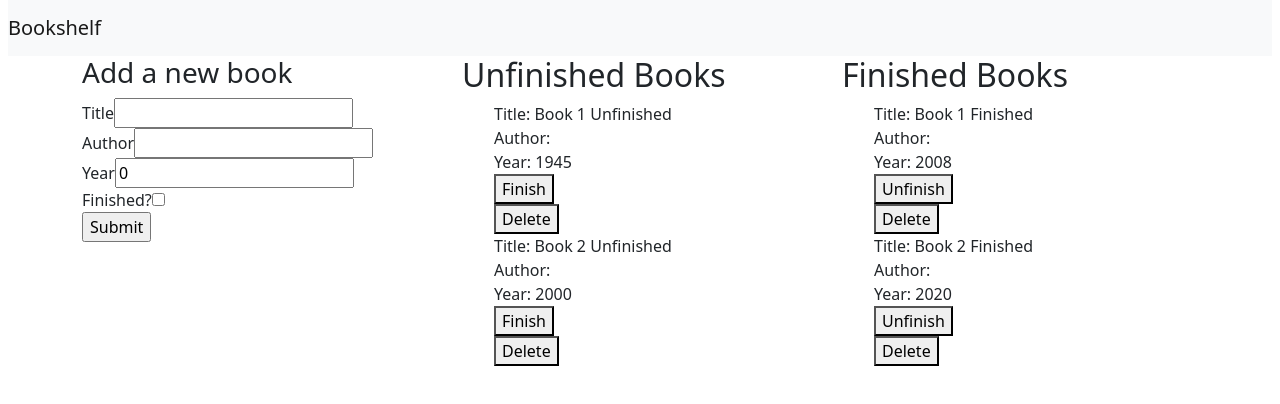
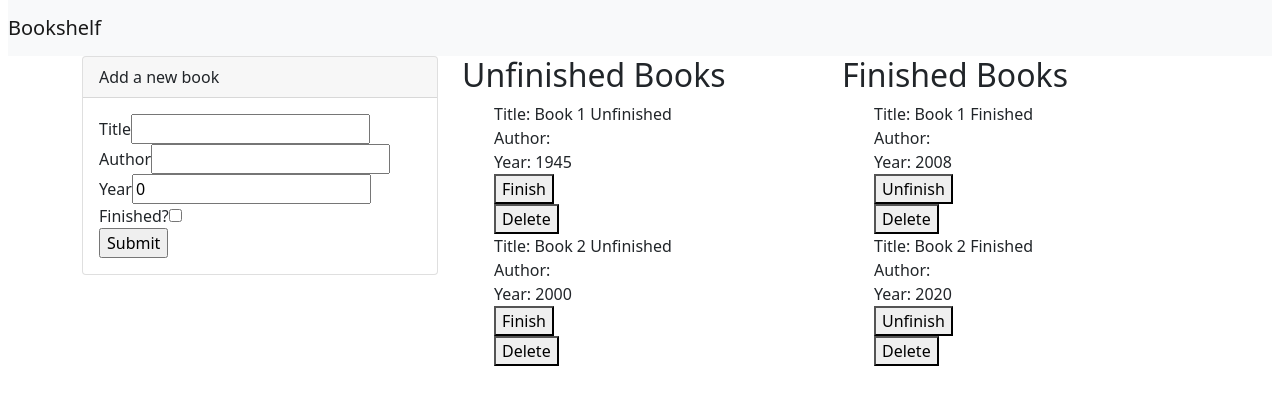
Before and after one commit to stevelukis/Bookshelf, a React (Create React App) app: page / in a window 1280 px wide. Shown: the top 404 px of the page. Built offline with nearby package versions, Linux system fonts and the light colour scheme.

Commit message:
Wrapped the input form in a card

```diff
--- a/src/add-book/components.js
+++ b/src/add-book/components.js
@@ -31,7 +31,11 @@ export function AddBook(props) {
 
   return (
     <section className="input_section">
-      <h3 className="input_title">Add a new book</h3>
+      <div className="card">
+        <div className="card-header">
+          Add a new book
+        </div>
+        <div className="card-body">
           <form onSubmit={handleSubmit}>
             <div className="input">
               <label className="input_label"
@@ -87,6 +91,8 @@ export function AddBook(props) {
             <input type="submit"
                    value="Submit"/>
           </form>
+        </div>
+      </div>
     </section>
   )
 }
```
Lines whose indentation alone changed are shown as unchanged.
